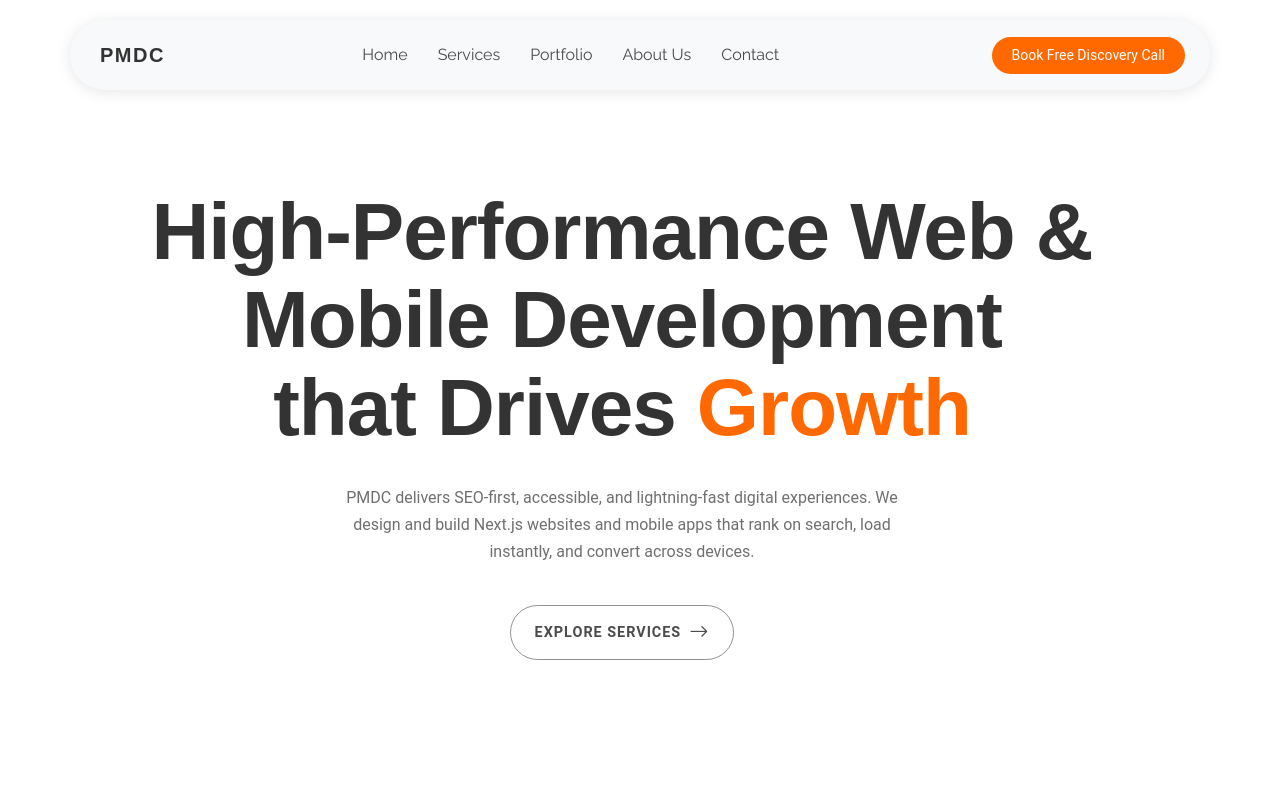
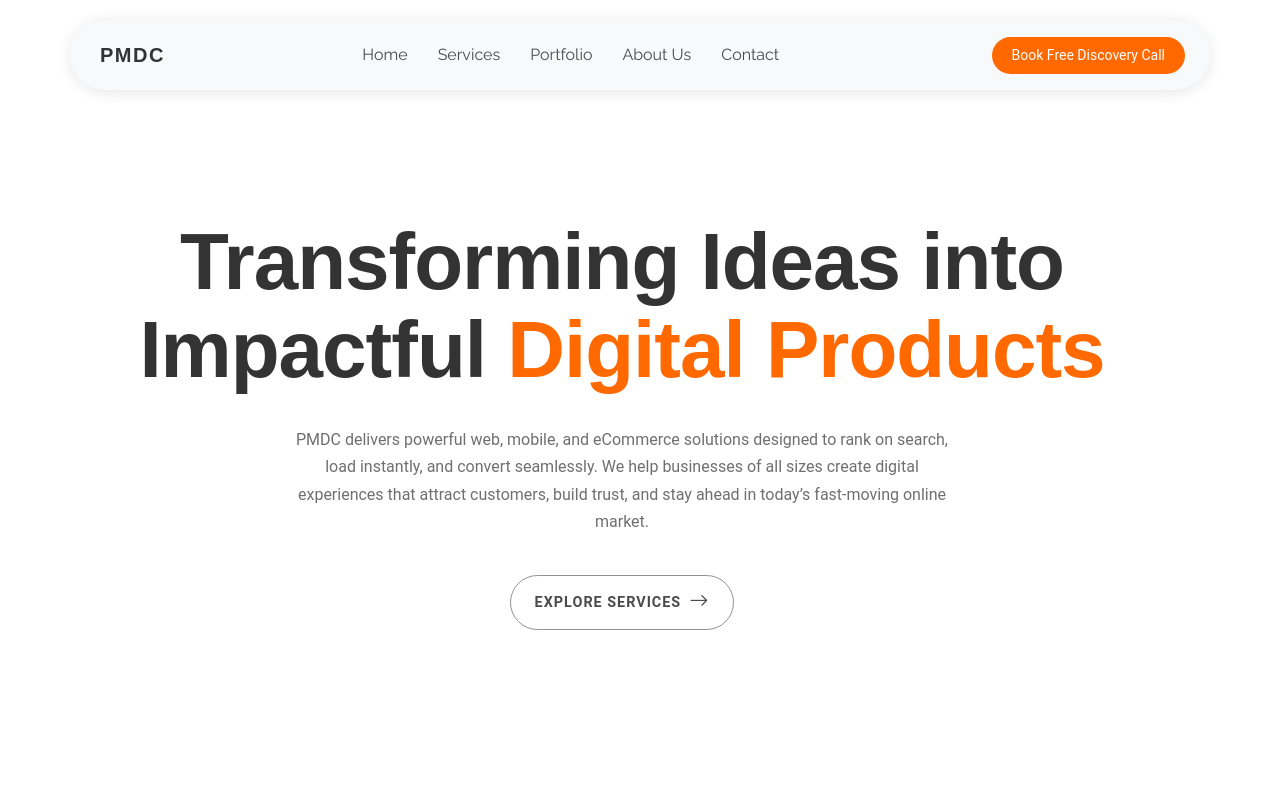
Before and after one commit to AkashVaghela/pmdcsolutions, a Next.js app: page / in a window 1280 px wide. Shown: the top 800 px of the page. Built offline with nearby package versions, Linux system fonts and the light colour scheme.

Commit message:
Updated hero

```diff
--- a/src/app/page.js
+++ b/src/app/page.js
@@ -62,15 +62,13 @@ export default function Home() {
 
                   <div className="main-heading">
                     <h1>
-                      High‑Performance Web & Mobile Development <br /> that Drives <span style={{ color: 'var(--accent-color)' }}>Growth</span>
+                    Transforming Ideas into <br /> Impactful <span style={{ color: 'var(--accent-color)' }}>Digital Products</span>
                     </h1>
                   </div>
 
 
                   <div className="description">
-                    <p style={{ maxWidth: '36rem', margin: '0 auto' }}>
-                      PMDC delivers SEO‑first, accessible, and lightning‑fast digital experiences. We design and build
-                      Next.js websites and mobile apps that rank on search, load instantly, and convert across devices.
+                    <p style={{ maxWidth: '42rem', margin: '0 auto' }}>PMDC delivers powerful web, mobile, and eCommerce solutions designed to rank on search, load instantly, and convert seamlessly. We help businesses of all sizes create digital experiences that attract customers, build trust, and stay ahead in today’s fast-moving online market.
                     </p>
                   </div>
 
@@ -1202,10 +1200,8 @@ export default function Home() {
                 custom software solutions. We help startups and enterprises turn ideas into
                 scalable products with robust technology and user-first design.</p>
               <div className="social-links d-flex mt-4">
+                <Link href=""><i className="bi bi-linkedin"></i></Link>
                 <Link href=""><i className="bi bi-twitter-x"></i></Link>
-                <Link href=""><i className="bi bi-facebook"></i></Link>
-                <Link href=""><i className="bi bi-instagram"></i></Link>
-                <Link href=""><i className="bi bi-linkedin"></i></Link>
               </div>
             </div>
 
```
